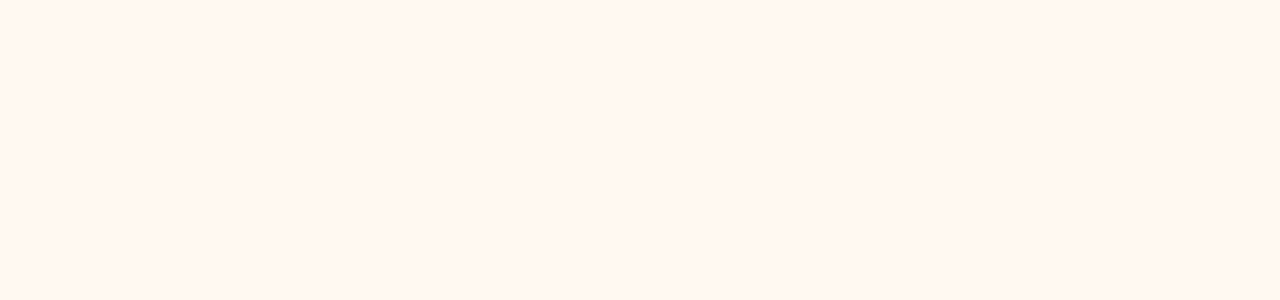
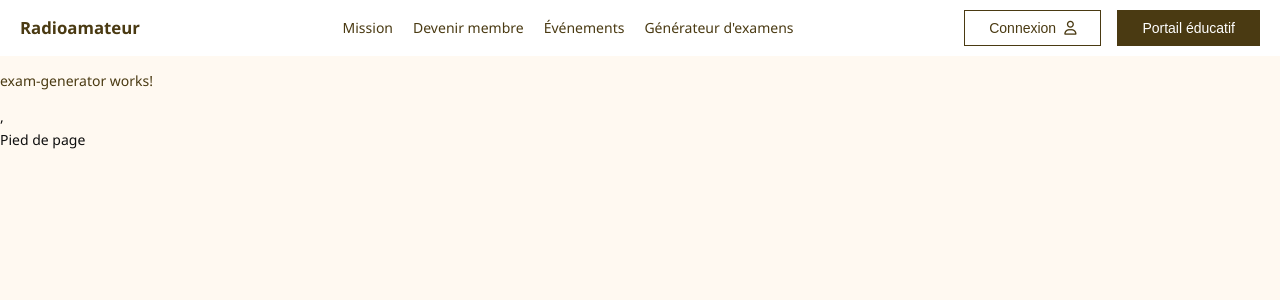
Before and after one commit to RignonNoel/radioamateur, an Angular app: page /examens in a window 1280 px wide. Before the commit this address led to /. Shown: the top 300 px of the page. Built offline with nearby package versions, Linux system fonts and the light colour scheme.

Commit message:
Feature: Page examens et icone bouton Connexion

```diff
--- a/package.json
+++ b/package.json
@@ -33,6 +33,8 @@
     "@angular/material": "~21.2.0",
     "@angular/platform-browser": "^21.1.0",
     "@angular/router": "^21.1.0",
+    "@fortawesome/angular-fontawesome": "^4.0.0",
+    "@fortawesome/free-solid-svg-icons": "^7.2.0",
     "rxjs": "~7.8.0",
     "tslib": "^2.3.0"
   },
--- /dev/null
+++ b/src/app/components/pages/exam-generator/exam-generator.html
@@ -0,0 +1 @@
+<p>exam-generator works!</p>,
--- /dev/null
+++ b/src/app/components/pages/exam-generator/exam-generator.scss
@@ -0,0 +1,3 @@
+:host {
+  display: block;
+}
--- a/src/app/components/shared/navbar/navbar.html
+++ b/src/app/components/shared/navbar/navbar.html
@@ -1,20 +1,6 @@
 <nav>
-  <!-- <div>
-    <span>Radioamateur</span>
-  </div>
-  <ul>
-    <li><a href="#">Mission</a></li>
-    <li><a href="#">Devenir membre</a></li>
-    <li><a href="#">Événements</a></li>
-  </ul>
-
-  <div class="btn-navbar">
-    <app-button variant="secondary" type="submit">Envoyer</app-button>
-    <app-button type="submit">Envoyer</app-button>
-  </div> -->
-
   <div class="logo">
-    <span>Radioamateur</span>
+    <span class="span-logo" a routerLink="/">Radioamateur</span>
   </div>
 
   <button class="hamburger" (click)="toggleMenu()" [class.open]="isMenuOpen">
@@ -28,11 +14,14 @@
       <li><a href="#" (click)="isMenuOpen = false">Mission</a></li>
       <li><a href="#" (click)="isMenuOpen = false">Devenir membre</a></li>
       <li><a href="#" (click)="isMenuOpen = false">Événements</a></li>
+      <li><a routerLink="/examens" (click)="isMenuOpen = false">Générateur d'examens</a></li>
     </ul>
 
     <div class="btn-navbar">
-      <app-button variant="secondary" type="submit">Envoyer</app-button>
-      <app-button type="submit">Envoyer</app-button>
+      <app-button variant="secondary" type="submit"
+        ><span style="margin-right: 8px">Connexion</span><i class="fa-regular fa-user"></i
+      ></app-button>
+      <app-button type="submit">Portail éducatif</app-button>
     </div>
   </div>
 </nav>
--- a/src/app/components/shared/navbar/navbar.scss
+++ b/src/app/components/shared/navbar/navbar.scss
@@ -42,7 +42,7 @@ a {
   }
 }
 
-span {
+.span-logo {
   font-weight: 900;
   font-size: 1.2em;
   color: $color-primary;
@@ -58,7 +58,7 @@ span {
   cursor: pointer;
   z-index: 1000;
 
-  span {
+  .span-logo {
     display: block;
     width: 25px;
     height: 3px;
--- a/src/app/components/shared/navbar/navbar.ts
+++ b/src/app/components/shared/navbar/navbar.ts
@@ -1,9 +1,10 @@
 import { Component } from '@angular/core';
 import { Button } from '../button/button';
+import { RouterLink } from "@angular/router";
 
 @Component({
   selector: 'app-navbar',
-  imports: [Button],
+  imports: [Button, RouterLink],
   templateUrl: './navbar.html',
   styleUrl: './navbar.scss',
 })
--- a/src/index.html
+++ b/src/index.html
@@ -13,6 +13,10 @@
       rel="stylesheet"
     />
     <link href="https://fonts.googleapis.com/icon?family=Material+Icons" rel="stylesheet" />
+    <link
+      rel="stylesheet"
+      href="https://cdnjs.cloudflare.com/ajax/libs/font-awesome/6.5.1/css/all.min.css"
+    />
   </head>
   <body>
     <app-root></app-root>
```
Also changed, not shown: src/app/app.routes.ts (+9 -1 lines), src/app/components/pages/exam-generator/exam-generator.ts (added, +9 -0 lines), 1 other file (tests, documents, lock files or other folders).
